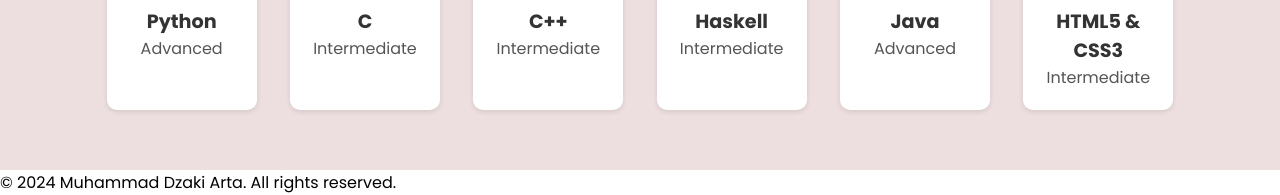
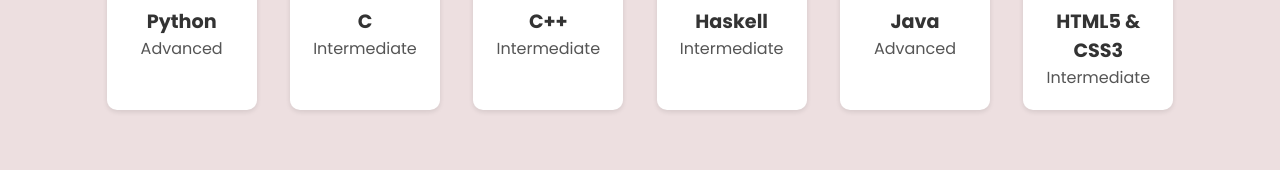
Before and after one commit to TuanOnta/Portfolio-web, a plain HTML site: page About/index.html in a window 1280 px wide. Shown: the part 658-853 px from the top of the page. After the commit the page ends 828 px from the top, so only its background shows below. Drawn offline with Linux system fonts and the light colour scheme.

Commit message:
delete footer

```diff
--- a/About/index.html
+++ b/About/index.html
@@ -67,9 +67,5 @@
             </div>
         </section>
     </main>
-
-    <footer>
-        <p>&copy; 2024 Muhammad Dzaki Arta. All rights reserved.</p>
-    </footer>
 </body>
 </html>
```
